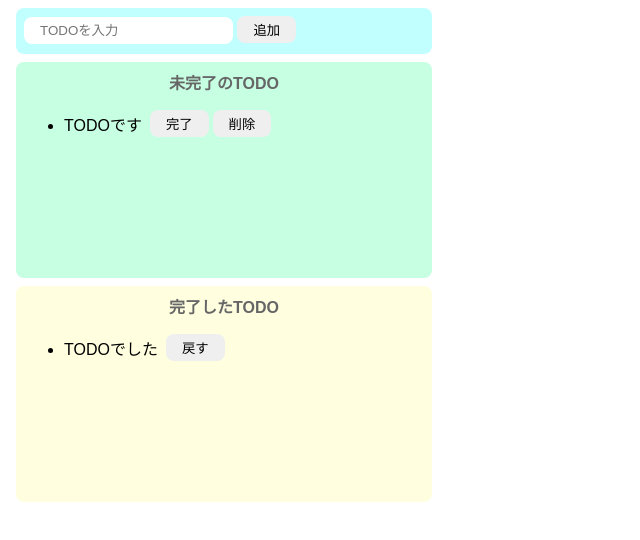
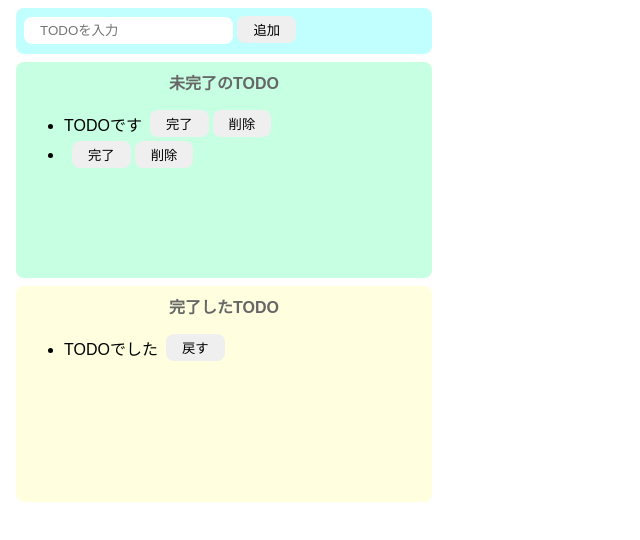
Before and after one commit to gitbarusan/codesandbox-test, a website built with Parcel: page index.html in a window 1280 px wide. Both pictures are taken after a click on the button "追加". Shown: the whole page, without its empty margins (0-640 px from the left). Built offline with nearby package versions, Linux system fonts and the light colour scheme.

Commit message:
追加・削除機能実装

```diff
--- a/index.html
+++ b/index.html
@@ -7,12 +7,12 @@
 
   <body>
     <div class="input-area">
-      <input placeholder="TODOを入力" />
-      <button>追加</button>
+      <input placeholder="TODOを入力" id="add-text" />
+      <button id="add-button">追加</button>
     </div>
     <div class="incomplete-area">
       <p class="title">未完了のTODO</p>
-      <ul>
+      <ul id="incomplete-list">
         <div class="list-row">
           <li>TODOです</li>
           <button>完了</button>
--- a/src/index.js
+++ b/src/index.js
@@ -1 +1,40 @@
 import "./styles.css";
+
+const onClickAdd = () => {
+  const el_addtext = document.getElementById("add-text");
+  const inputText = el_addtext.value;
+  el_addtext.value = "";
+
+  //div生成
+  const div = document.createElement("div");
+  div.className = "list-row";
+
+  //liタグ生成
+  const li = document.createElement("li");
+  li.innerText = inputText;
+
+  //bittonタグ生成
+  const completeButton = document.createElement("button");
+  completeButton.innerText = "完了";
+  completeButton.addEventListener("click", () => {});
+
+  const deleteButton = document.createElement("button");
+  deleteButton.addEventListener("click", () => {
+    // 押された削除ボタンの親タグ（div）を未完了リストから削除
+    const deleteTerget = deleteButton.parentNode;
+    document.getElementById("incomplete-list").removeChild(deleteTerget);
+  });
+  deleteButton.innerText = "削除";
+
+  //divタグの子要素に各要素を設定
+  div.appendChild(li);
+  div.appendChild(completeButton);
+  div.appendChild(deleteButton);
+
+  //未完了リストに追加
+  document.getElementById("incomplete-list").appendChild(div);
+};
+
+document
+  .getElementById("add-button")
+  .addEventListener("click", () => onClickAdd());
```
